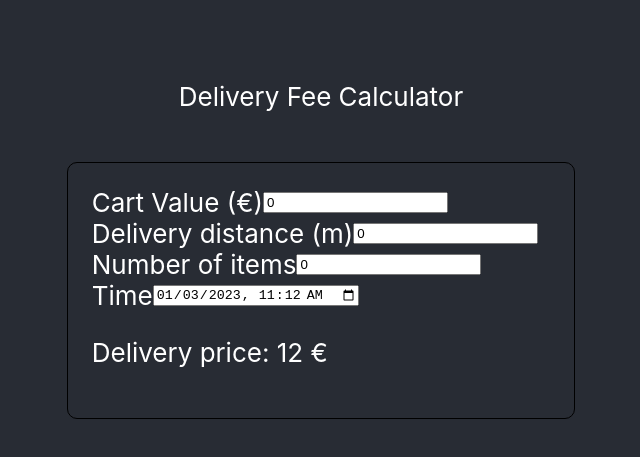
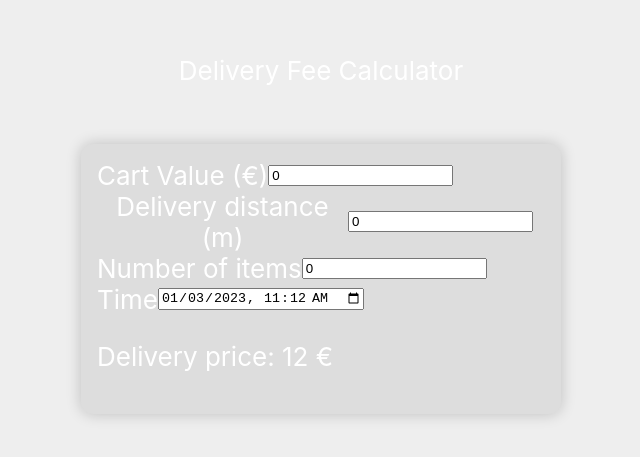
Before and after one commit to overchu/delivery-fee-calculator-3, a React (Create React App) app: page / in a window 1280 px wide. Shown: the part 163-620 px from the top of the page, without its empty margins (319-959 px from the left). Built offline with nearby package versions, Linux system fonts and the light colour scheme.

Commit message:
Change background color

```diff
--- a/src/App.css
+++ b/src/App.css
@@ -14,7 +14,7 @@
 }
 
 .App-header {
-  background-color: #282c34;
+  background-color: #EEEEEE;
   min-height: 100vh;
   display: flex;
   flex-direction: column;
--- a/src/components/DeliveryForm.css
+++ b/src/components/DeliveryForm.css
@@ -1,8 +1,14 @@
 .delivery-calculator {
-  margin-top: 24px;
-  padding: 24px;
-  border: 1px solid black;
-  border-radius: 10px;
+  background-color: #DDDDDD;
+  padding: 1rem;
+  margin: 2rem auto;
+  width: 28rem;
+  max-width: 95%;
+  border-radius: 12px;
+  text-align: center;
+  display: grid;
+  grid-template-columns: 1fr;
+  box-shadow: 0 0 15px rgba(0,0,0,0.2);
 }
 
 .delivery-calculator h1 {
```
